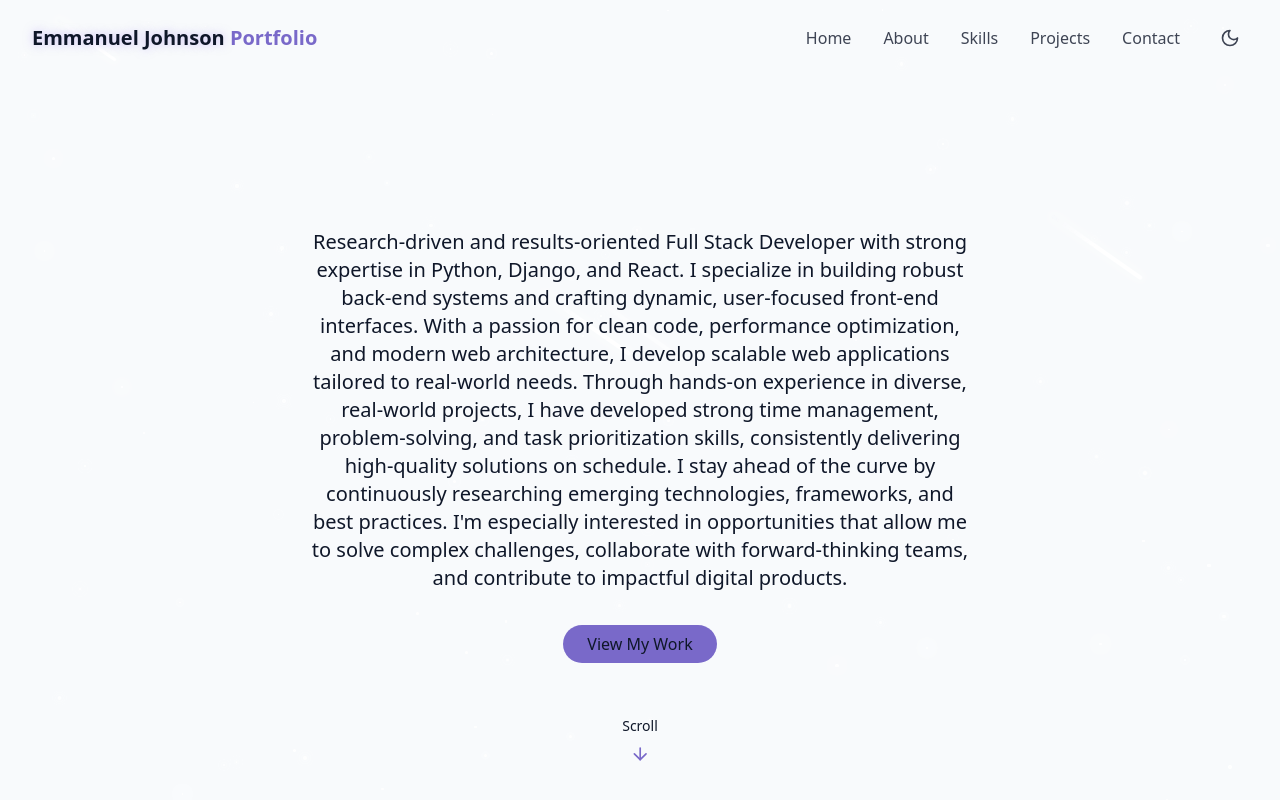
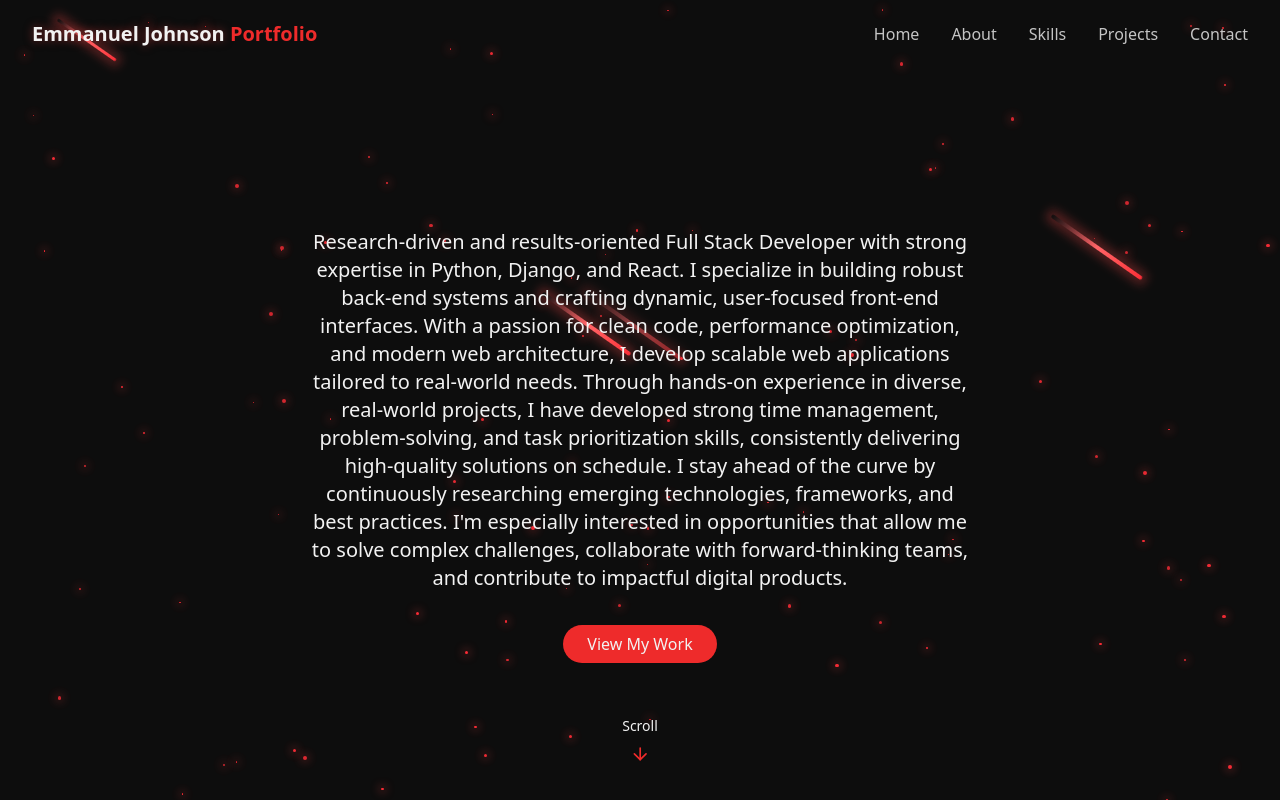
Before and after one commit to Emmanuel-Johnson/personal-portfolio, a React (Vite) app: page / in a window 1280 px wide. Shown: the top 800 px of the page. Built offline with nearby package versions, Linux system fonts and the light colour scheme.

Commit message:
Color Scheme Changed

```diff
--- a/src/components/Navbar.jsx
+++ b/src/components/Navbar.jsx
@@ -76,13 +76,13 @@ export const Navbar = () => {
             </a>
           ))}
           {/* Desktop theme toggle */}
-          <button
+          {/* <button
             onClick={toggleTheme}
             className="p-2 text-foreground/80 hover:text-primary transition-colors duration-300"
             aria-label="Toggle Theme"
           >
             {isDark ? <Sun size={20} /> : <Moon size={20} />}
-          </button>
+          </button> */}
         </div>
 
         {/* Mobile menu button */}
--- a/src/index.css
+++ b/src/index.css
@@ -1,4 +1,4 @@
-@import "tailwindcss";
+/* @import "tailwindcss";
 
 @theme {
   --color-border: hsl(var(--border));
@@ -160,4 +160,170 @@
   margin: 0 auto;
   padding: 0;
   text-align: center;
+} */
+
+@import "tailwindcss";
+
+@theme {
+  --color-border: hsl(var(--border));
+  --color-background: hsl(var(--background));
+  --color-foreground: hsl(var(--foreground));
+
+  --color-primary: hsl(var(--primary));
+  --color-primary-foreground: hsl(var(--primary-foreground));
+
+  --color-card: hsl(var(--card));
+
+  --animate-float: float 6s ease-in-out infinite;
+  --animate-pulse-subtle: pulse-subtle 4s ease-in-out infinite;
+  --animate-fade-in: fade-in 0.7s ease-out forwards;
+  --animate-fade-in-delay-1: fade-in 0.7s ease-out 0.2s forwards;
+  --animate-fade-in-delay-2: fade-in 0.7s ease-out 0.4s forwards;
+  --animate-fade-in-delay-3: fade-in 0.7s ease-out 0.6s forwards;
+  --animate-fade-in-delay-4: fade-in 0.7s ease-out 0.8s forwards;
+  --animate-meteor: meteor 5s linear infinite;
 }
+
+@keyframes float {
+  0%,
+  100% {
+    transform: translateY(0);
+  }
+  50% {
+    transform: translateY(-10px);
+  }
+}
+
+@keyframes pulse-subtle {
+  0%,
+  100% {
+    opacity: 1;
+  }
+  50% {
+    opacity: 0.8;
+  }
+}
+
+@keyframes fade-in {
+  from {
+    opacity: 0;
+    transform: translateY(20px);
+  }
+  to {
+    opacity: 1;
+    transform: translateY(0);
+  }
+}
+
+@keyframes meteor {
+  0% {
+    transform: rotate(215deg) translateX(0);
+    opacity: 1;
+  }
+  70% {
+    opacity: 1;
+  }
+  100% {
+    transform: rotate(215deg) translateX(-500px);
+    opacity: 0;
+  }
+}
+
+@layer base {
+  :root {
+    --background: 0 0% 5%;        /* Deep black background */
+    --foreground: 0 0% 95%;       /* Light gray/white text */
+
+    --card: 0 0% 8%;              /* Dark card background */
+
+    --primary: 0 85% 55%;         /* Vibrant red primary */
+    --primary-foreground: 0 0% 95%; /* Light text on red */
+
+    --border: 0 20% 15%;          /* Dark red/brown border */
+  }
+
+  .dark {
+    --background: 0 0% 3%;        /* Even deeper black */
+    --foreground: 0 0% 98%;       /* Pure white text */
+
+    --card: 0 0% 6%;              /* Slightly lighter dark card */
+
+    --primary: 0 90% 60%;         /* Brighter red in dark mode */
+    --primary-foreground: 0 0% 98%; /* White text on red */
+
+    --border: 0 30% 20%;          /* Slightly lighter dark red border */
+  }
+
+  * {
+    @apply border-border;
+  }
+
+  html {
+    @apply scroll-smooth;
+  }
+
+  body {
+    @apply bg-background text-foreground transition-colors duration-300;
+    font-feature-settings: "rlig" 1, "calt" 1;
+  }
+}
+
+@utility container {
+  margin-inline: auto;
+  padding-inline: 2rem;
+
+  @media (width >= 640px) {
+    max-width: 640px;
+  }
+  @media (width >= 768px) {
+    max-width: 768px;
+  }
+  @media (width >= 1024px) {
+    max-width: 1024px;
+  }
+  @media (width >= 1280px) {
+    max-width: 1280px;
+  }
+  @media (width >= 1400px) {
+    max-width: 1400px;
+  }
+}
+
+@utility text-glow {
+  @apply relative;
+  text-shadow: 0 0 10px rgba(239, 68, 68, 0.5); /* Red glow */
+}
+
+@utility card-hover {
+  @apply transition-transform duration-300 hover:scale-[1.02] hover:shadow-lg;
+}
+
+@utility gradient-border {
+  @apply relative rounded-md;
+  background: linear-gradient(to right, hsl(var(--card)), hsl(var(--card)));
+  background-clip: padding-box;
+  border: 1px solid transparent;
+}
+
+@utility cosmic-button {
+  @apply px-6 py-2 rounded-full bg-primary text-primary-foreground font-medium
+         transition-all duration-300 hover:shadow-[0_0_10px_rgba(239,68,68,0.5)]
+         hover:scale-105 active:scale-95;
+}
+
+@utility star {
+  @apply absolute rounded-full bg-red-500; /* Red stars */
+  box-shadow: 0 0 10px 2px rgba(239, 68, 68, 0.4);
+}
+
+@utility meteor {
+  @apply absolute bg-gradient-to-r from-red-500 via-red-400 to-transparent rounded-full; /* Red meteors */
+  box-shadow: 0 0 10px 5px rgba(239, 68, 68, 0.3);
+}
+
+#root {
+  max-width: 100%;
+  margin: 0 auto;
+  padding: 0;
+  text-align: center;
+}
```
